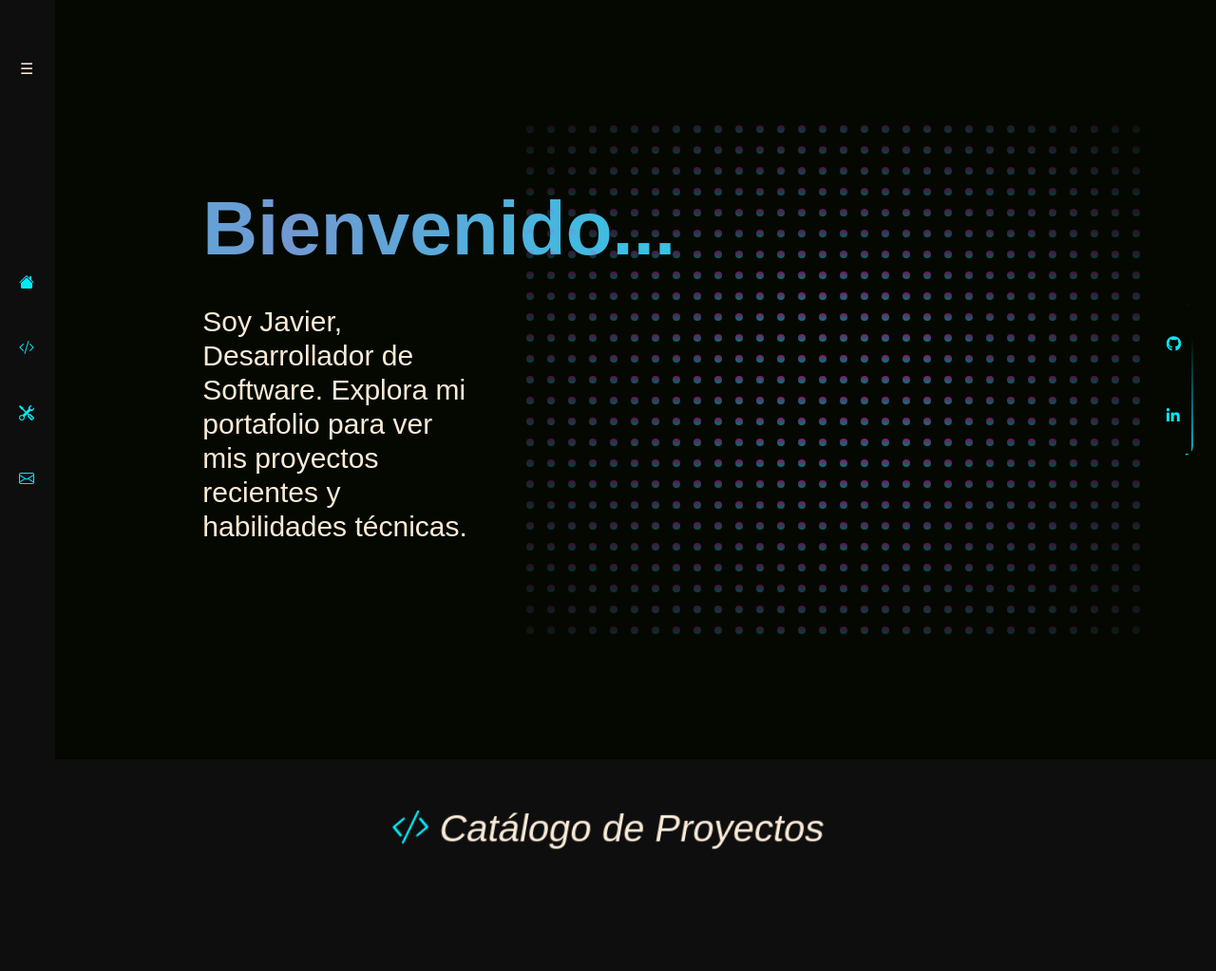
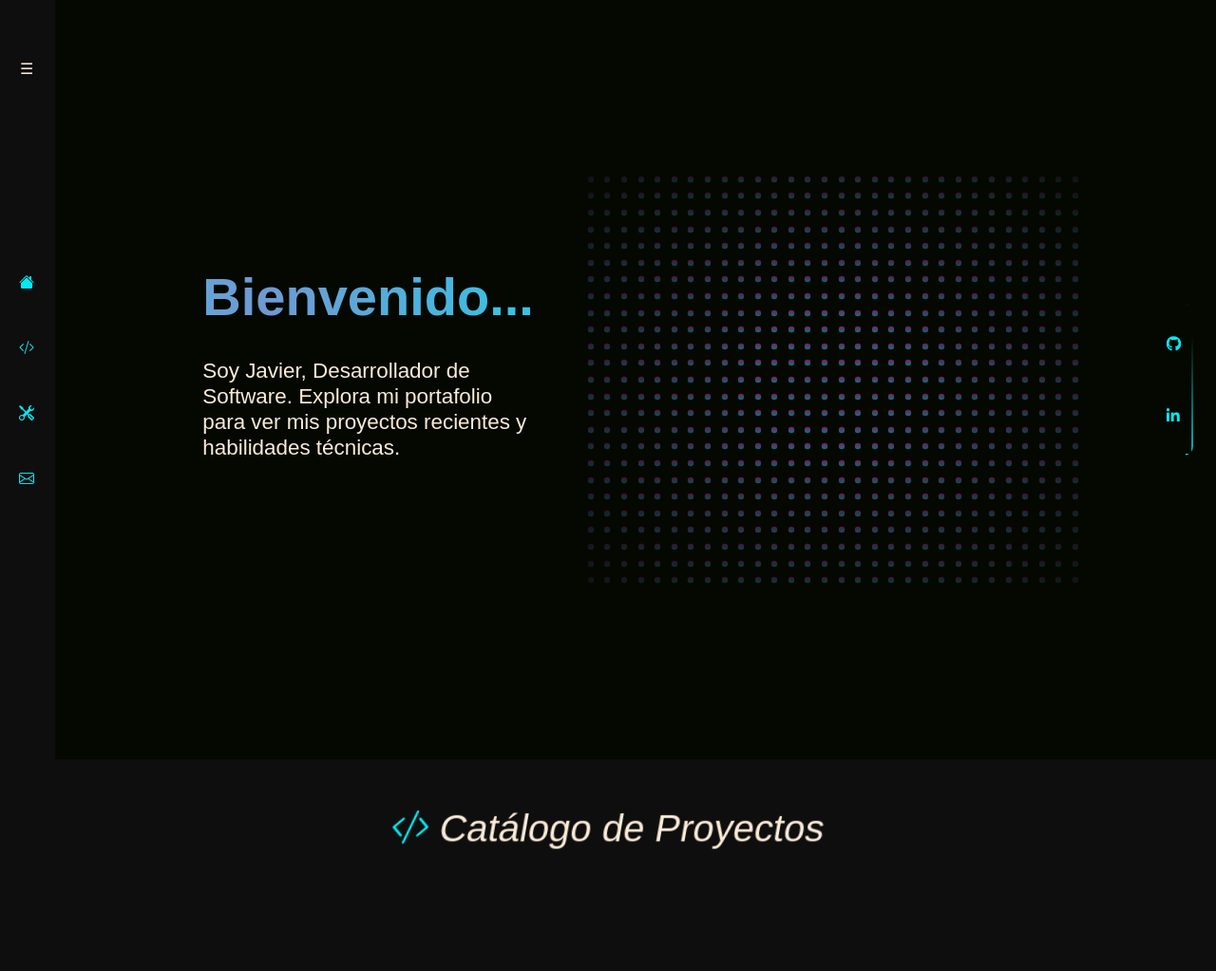
Before and after one commit to wardazeroth/portfolio, a Django app: template templates/index.html in a window 1280 px wide. Shown: the top 1023 px of the page at 95% size. Run offline with Django 3.2, Linux system fonts and the light colour scheme; the template is opened without the code that fills it, so the values that code supplies are empty; some libraries are stand-ins or nearby versions; some web fonts are replaced.

Commit message:
fix: ajustes sizes segun relacion-aspecto

```diff
--- a/static/css/style.css
+++ b/static/css/style.css
@@ -1311,7 +1311,7 @@ section, #proyectos {
 }
 
 /* Pantallas grandes: grid de puntos más grande (650px * 1.3) */
-@media screen and (min-width: 1800px) {
+@media screen and (min-width: 1800px) and (min-height: 900px) {
 	#pres {
 		--grid-w: 845px;
 	}
@@ -1320,3 +1320,23 @@ section, #proyectos {
 		zoom: 1.3;
 	}
 }
+
+/* Pantallas compactas (angostas o bajas): texto y grid más chicos */
+@media screen and (min-width: 737px) and (max-width: 1480px),
+	screen and (min-width: 737px) and (max-height: 800px) {
+	#pres {
+		--grid-w: 520px;
+	}
+
+	#presentacion .animacion {
+		zoom: 0.8;
+	}
+
+	#presentacion .presentacion h1 {
+		font-size: 3.5rem;
+	}
+
+	#presentacion .presentacion h2 {
+		font-size: 1.4rem;
+	}
+}
--- a/templates/index.html
+++ b/templates/index.html
@@ -75,7 +75,7 @@
                                                         {%endif%}
                                                         {% if project.repositorio%}
                                                             <a href="{{project.repositorio}}" target="_blank" class="btn btn-secondary mt-4 botones-card"><i class="devicon-github-plain"></i>  Repositorio</a>
-                                                        {%endif%}
+                                               {%endif%}
                                                     </div>
                                                 </div>
                                             </div>
```
